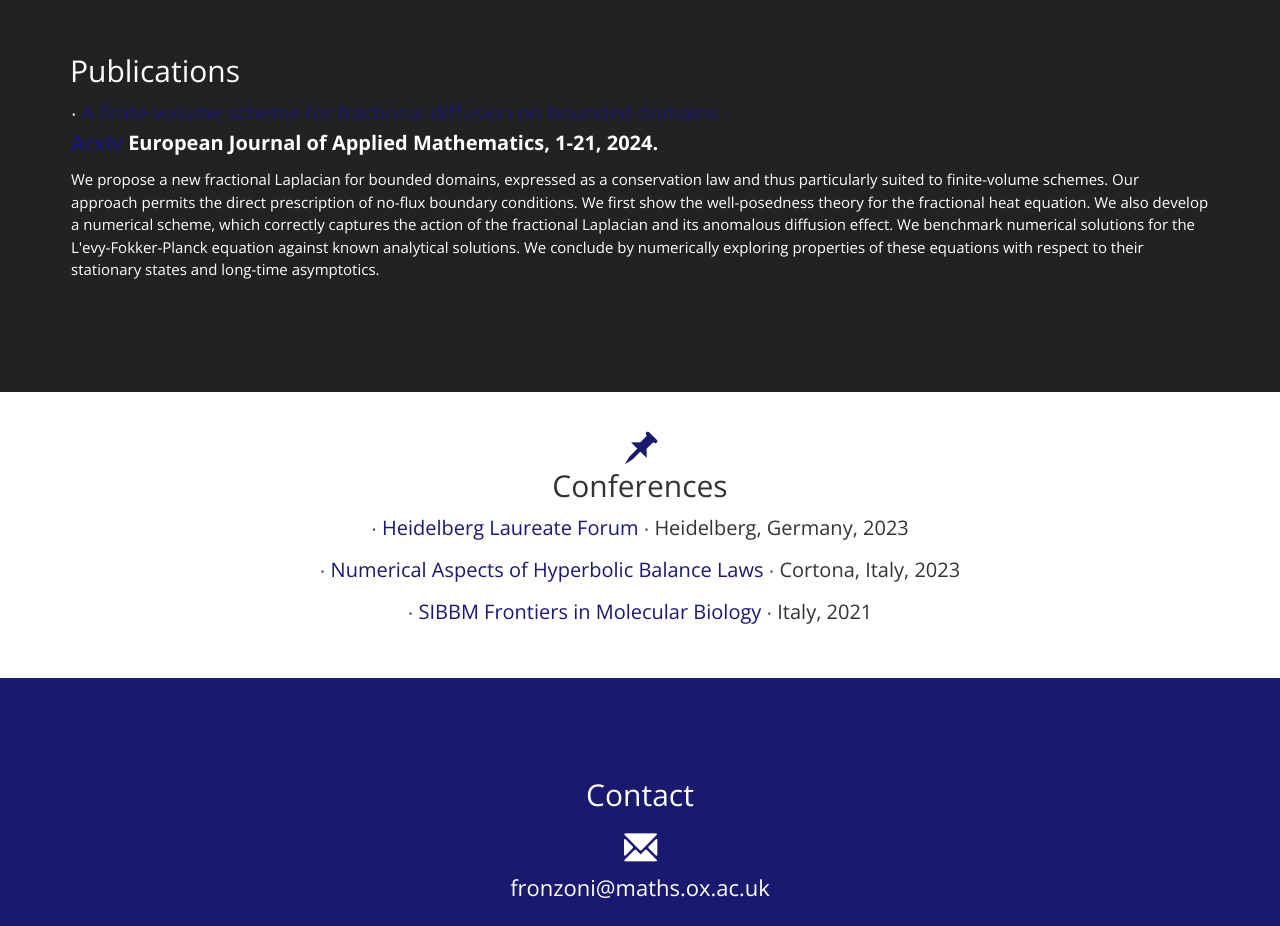
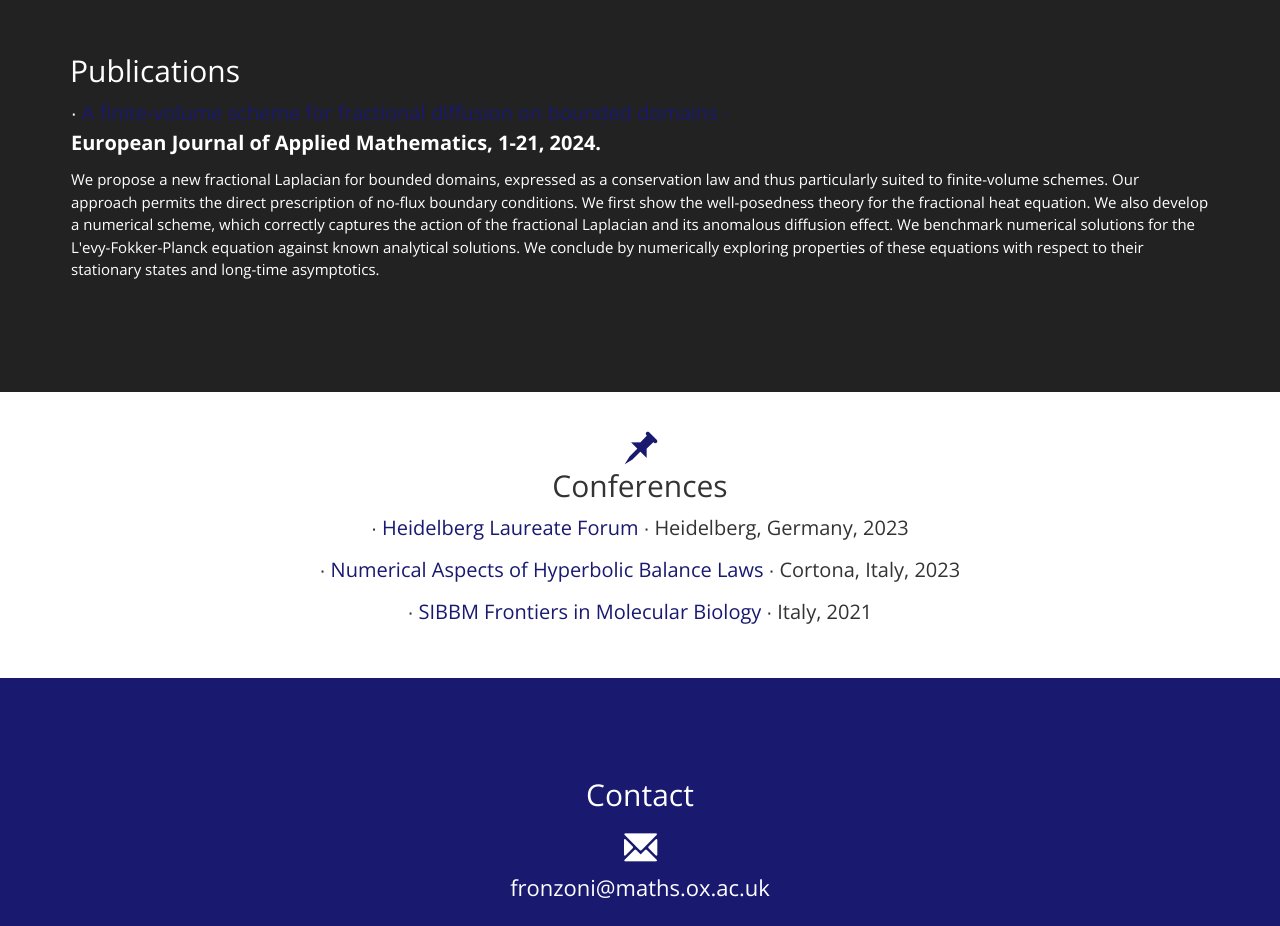
Before and after one commit to stefanofronzoni/stefanofronzoni.github.io, a plain HTML site: page index.html in a window 1280 px wide. Shown: the part 1740-2666 px from the top of the page. Drawn offline with nearby package versions, Linux system fonts and the light colour scheme.

Commit message:
Update index.html

```diff
--- a/index.html
+++ b/index.html
@@ -218,7 +218,7 @@ Although you can use them, for a more unique website, replace these images with
             </div>
             <div style="padding: 1px;" >
                <p style="font-size:20px;"> <font color ="white">&#8729 <a href="https://doi.org/10.1017/S0956792524000172" target="_blank" rel="noopener"> A finite-volume scheme for fractional diffusion on bounded domains &#8729 <br>  <b> <a href="https://arxiv.org/abs/2309.08283" target="_blank" rel="noopener">
-                <span> Arxiv <font color ="white"> European Journal of Applied Mathematics, 1-21, 2024. </font></span>
+                <span> <font color ="white"> European Journal of Applied Mathematics, 1-21, 2024. </font></span>
                 </a> </b> </font> </p>
                <p style="font-size:15px;">  <font color ="white"> We propose a new fractional Laplacian for bounded domains, expressed as a conservation law and thus particularly suited to finite-volume schemes. Our approach permits the direct prescription of no-flux boundary conditions. We first show the well-posedness theory for the fractional heat equation. We also develop a numerical scheme, which correctly captures the action of the fractional Laplacian and its anomalous diffusion effect. We benchmark numerical solutions for the L'evy-Fokker-Planck equation against known analytical solutions. We conclude by numerically exploring properties of these equations with respect to their stationary states and long-time asymptotics. </font> </p>
 
```
